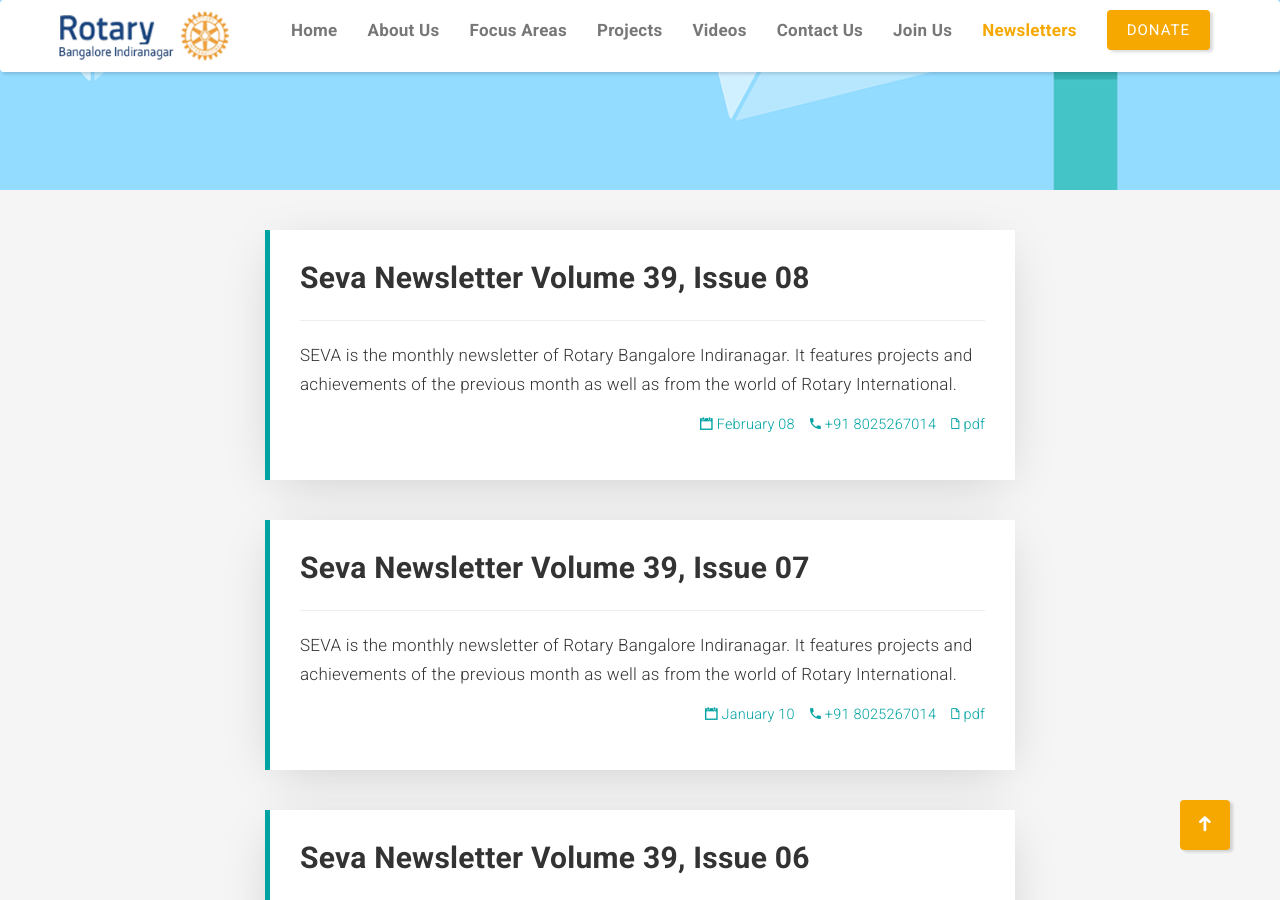
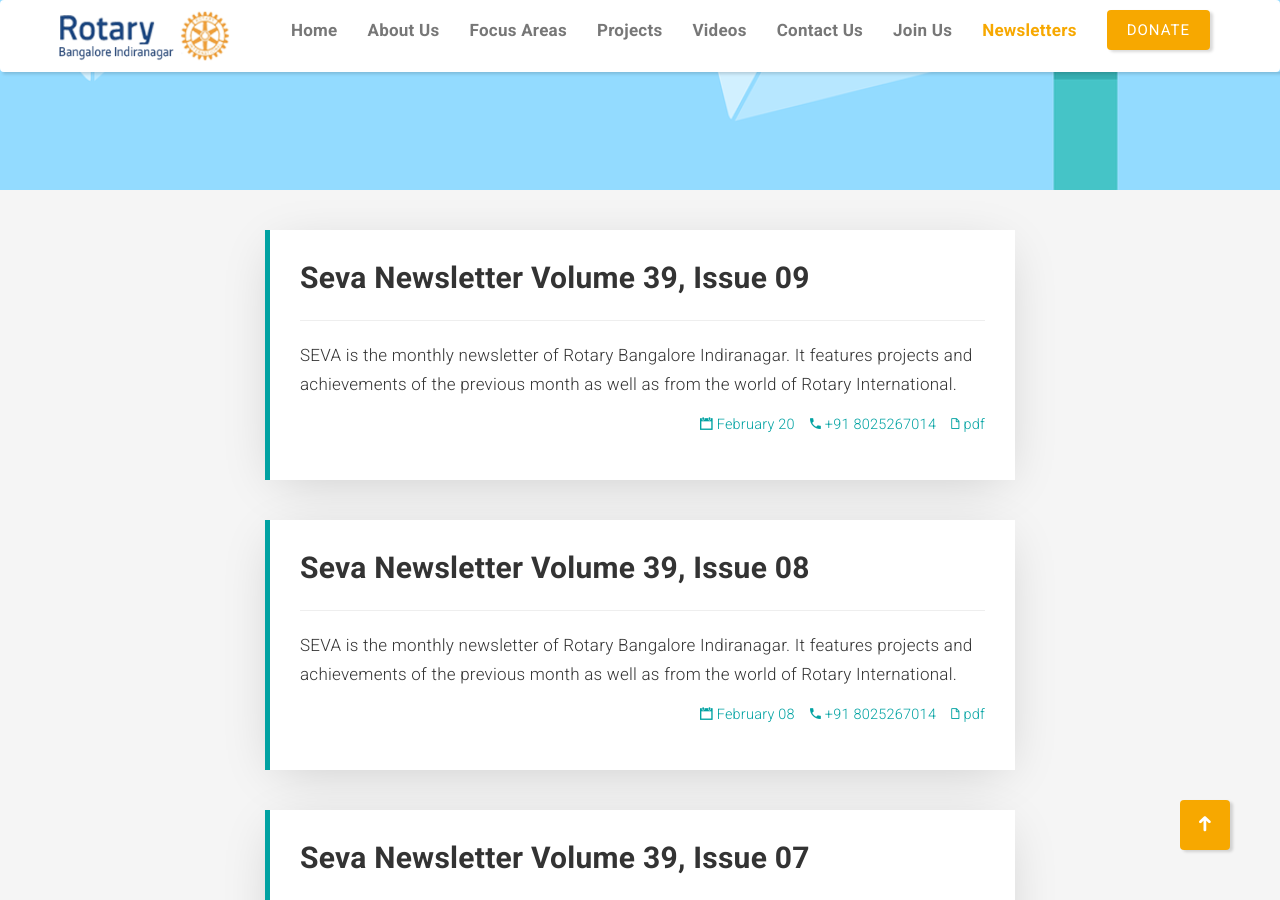
Before and after one commit to sharathdt/rtry, a Jekyll site: the page built from newsletters.html, in a window 1280 px wide and 900 px high, scrolled down 396 px. Built offline with Jekyll 4.4.1, drawn with Linux system fonts in a browser that asks for light colours; some web fonts are replaced.

Commit message:
add newsletter

```diff
--- a/_data/newsletters.yml
+++ b/_data/newsletters.yml
@@ -159,3 +159,10 @@
   contact: "+91 8025267014"
   id: feb-08
   pdf: SEVA-Vol-39-Issue-08.pdf
+
+- title: Seva Newsletter Volume 39, Issue 09
+  description: "SEVA is the monthly newsletter of Rotary Bangalore Indiranagar. It features projects and achievements of the previous month as well as from the world of Rotary International."
+  date: February 20
+  contact: "+91 8025267014"
+  id: feb-20
+  pdf: SEVA-Vol-39-Issue-09.pdf
```
Also changed, not shown: 1 other file.
